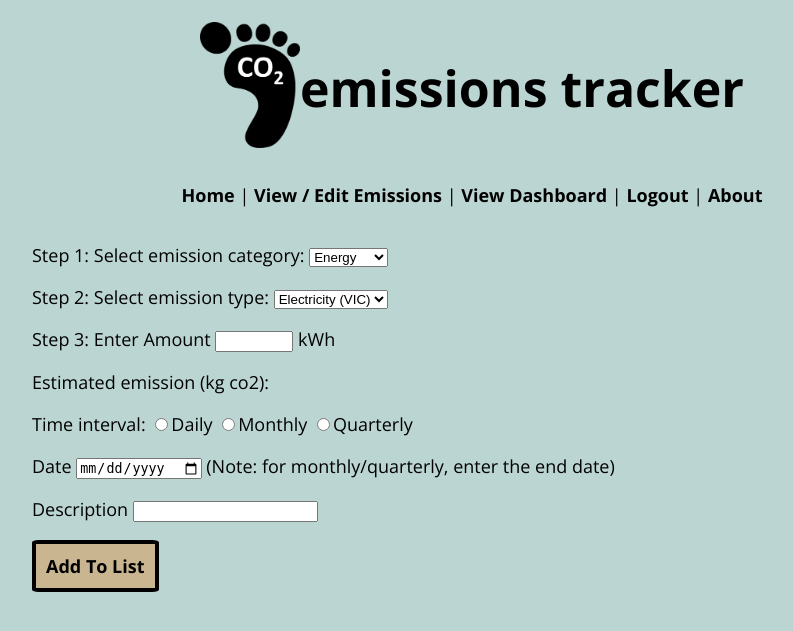
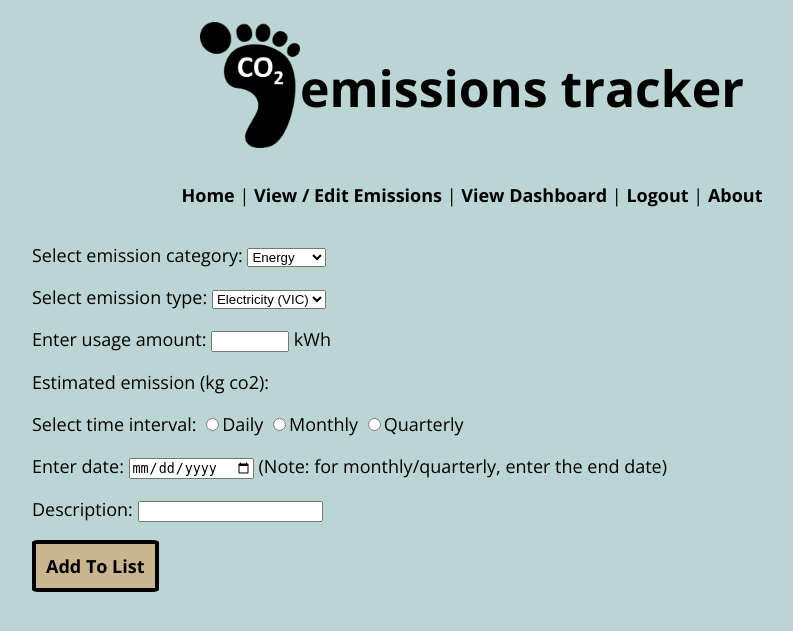
Before and after one commit to bjpfox/co2-tracker, a Flask app: page /add-emission-view in a window 1280 px wide. Shown: the top 631 px of the page, without its empty margins (168-961 px from the left). Run offline with Flask 2, Linux system fonts and the light colour scheme; the visitor is signed in with stand-in values (Sample User, id 1).

Commit message:
Minor formatting changes to add/edit emissions

```diff
--- a/models/emissions.py
+++ b/models/emissions.py
@@ -30,7 +30,7 @@ class Emission:
             case _:
                 return 'km'
     def get_date(self):
-        return self.date.strftime('%m %B %Y')
+        return self.date.strftime('%d %B %Y')
 
 
 def get_all_emissions(user_id, sort_by=None):
--- a/templates/add-emission.html
+++ b/templates/add-emission.html
@@ -28,7 +28,7 @@ CO2 emissions tracker - Add Emission
 <form action="/add-emission-write" method="post">
 
 <p>
-    <label>Step 1: Select emission category:</label>
+    <label>Select emission category:</label>
     <select name="category" id="category" value="{% if event is defined %}{{ event.amount }}{% endif %}">
         {% for category in emission_rates %}
 
@@ -42,7 +42,7 @@ CO2 emissions tracker - Add Emission
 </p>
 <p>
     <div id="step-two-list-container">
-        <label>Step 2: Select emission type:</label>
+        <label>Select emission type:</label>
         <span id="step-two-list">
             <select name="type" id="type">
             <option value="Electricity (VIC)">Electricity (VIC)</option>
@@ -52,25 +52,25 @@ CO2 emissions tracker - Add Emission
     </div>
 </p>
     <p>
-        <label>Step 3: Enter Amount</label>
+        <label>Enter usage amount: </label>
         <input name="amount" type="number" id="amount-field" value="{% if event is defined %}{{ event.amount }}{% endif %}" min="0"><span id='units_span'></span><!-- cast as int? use text or num field?-->
     </p>
     <p>
         <div id="emission-estimate-div">Estimated emission (kg co2): </div>
     </p>
     <p>
-        <label>Time interval:</label>
+        <label>Select time interval: </label>
         <input name="interval" class="radio-btn" value="Daily" {{ 'checked="checked"' if (event is defined and event.interval == "DAILY") }} type="radio">Daily
         <input name="interval" class="radio-btn" value="Monthly" {{ 'checked="checked"' if (event is defined and event.interval == "MONTHLY") }} type="radio">Monthly
         <input name="interval" class="radio-btn" value="Quarterly" {{ 'checked="checked"' if (event is defined and event.interval == "QUARTERLY") }} type="radio">Quarterly
     </p>
     <p>
-        <label>Date</label>
+        <label>Enter date: </label>
         <input name="date" type="date" value="{% if event is defined %}{{ event.date }}{% endif %}">
         (Note: for monthly/quarterly, enter the end date)
     </p>
     <p>
-        <label>Description</label>
+        <label>Description: </label>
         <input name="description" type="text" value="{% if event is defined %}{{ event.description }}{% endif %}">
     </p>
     {% if mode == 'add' %}
@@ -172,7 +172,7 @@ updateAmount = function(event) {
     const amount_field = document.getElementById('amount-field').value
 
     emission_rate = emission_rates[emission_category][emission_type]
-    estimate_div.innerText = `Estimate emission (kg co2): ${emission_rate * amount_field / 1000}`
+    estimate_div.innerText = `Estimated emission (kg co2): ${emission_rate * amount_field / 1000}`
 }
 
 window.onload = displayUnits()
```
Also changed, not shown: templates/edit-emission.html (+5 -5 lines).
